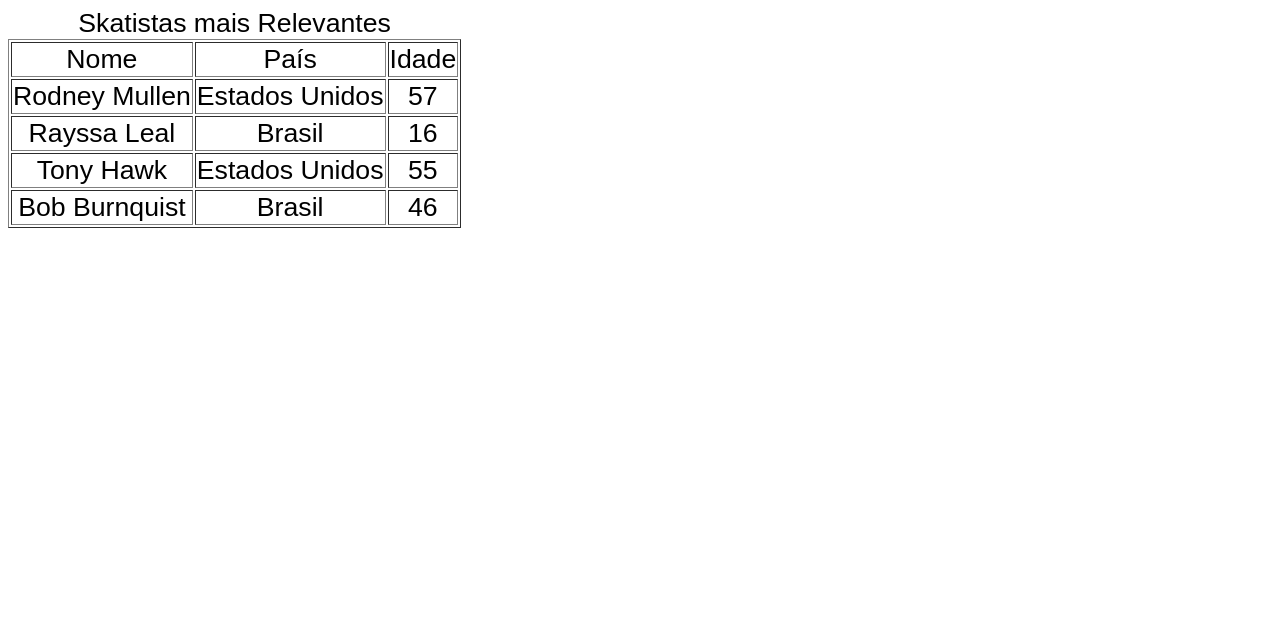
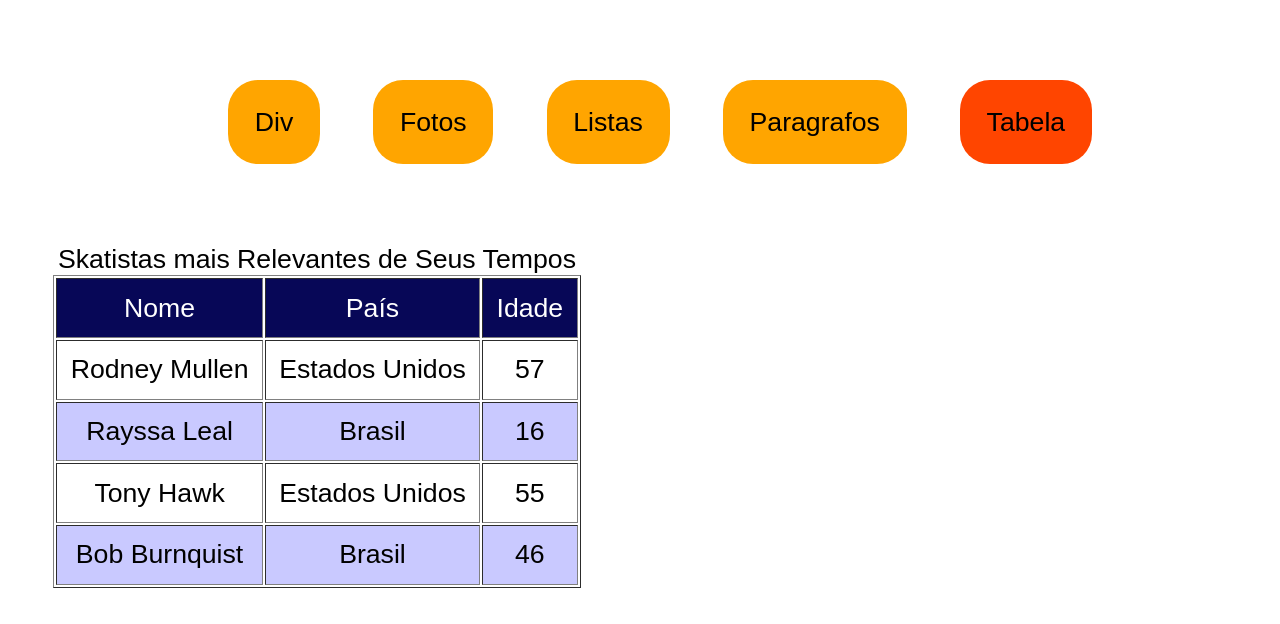
Before and after one commit to WillianMiranda7/SENAI-web-design, a plain HTML site: page HTML/18-tabela.html in a window 1280 px wide. Drawn offline with Linux system fonts and the light colour scheme.

Commit message:
Correção do dia 25/01/2024

```diff
--- a/HTML/18-tabela.html
+++ b/HTML/18-tabela.html
@@ -8,10 +8,18 @@
 </head>
 
 <body>
+    <ul id="menu">
+        <a href="18-div.html"><li>Div</li></a>
+        <a href="18-fotos.html"><li>Fotos</li></a>
+        <a href="18-listas.html"><li>Listas</li></a>
+        <a href="18-paragrafo.html"><li>Paragrafos</li></a>
+        <a href="18-tabela.html"><li id="ativo">Tabela</li></a>
+    </ul>
+
     <table border="">
-        <caption>Skatistas mais Relevantes</caption>
+        <caption>Skatistas mais Relevantes de Seus Tempos</caption>
         <thead>
-            <tr>
+            <tr id="titulo">
                 <td>Nome</td>
                 <td>País</td>
                 <td>Idade</td>
@@ -23,7 +31,7 @@
                 <td>Estados Unidos</td>
                 <td>57</td>
             </tr>
-            <tr>
+            <tr class="blueLine">
                 <td>Rayssa Leal</td>
                 <td>Brasil</td>
                 <td>16</td>
@@ -33,7 +41,7 @@
                 <td>Estados Unidos</td>
                 <td>55</td>
             </tr>
-            <tr>
+            <tr class="blueLine">
                 <td>Bob Burnquist</td>
                 <td>Brasil</td>
                 <td>46</td>
@@ -41,11 +49,46 @@
         </tbody>
 </body>
 
+
+
 <style>
     body {
         font-family: Arial, Helvetica, sans-serif;
         font-size: 20pt;
+        margin: 2em;
+    }
+    #menu {
         text-align: center;
+        justify-content: center;
+        display: flex;
+        list-style-type: none;
+        margin-bottom: 2em;
+    }
+    li {
+        margin: 1em;
+        padding: 1em;
+        background-color: orange;
+        border-radius: 30px;
+    }
+    a {
+        text-decoration: none;
+        color: black;
+    }
+    #ativo {
+        background-color: orangered;
+    }
+    table {
+        text-align: center;
+    }
+    td{
+        padding: 0.5em;
+    }
+    #titulo{
+        color: white;
+        background-color: rgba(5, 5, 86, 0.987);
+    }
+    .blueLine{
+        background-color: rgba(0, 0, 255, 0.213);
     }
 </style>
 
```
Also changed, not shown: HTML/18-div.html (+35 -9 lines), HTML/18-fotos.html (+46 -4 lines), HTML/18-listas.html (+32 -0 lines), HTML/18-paragrafo.html (+32 -0 lines).
